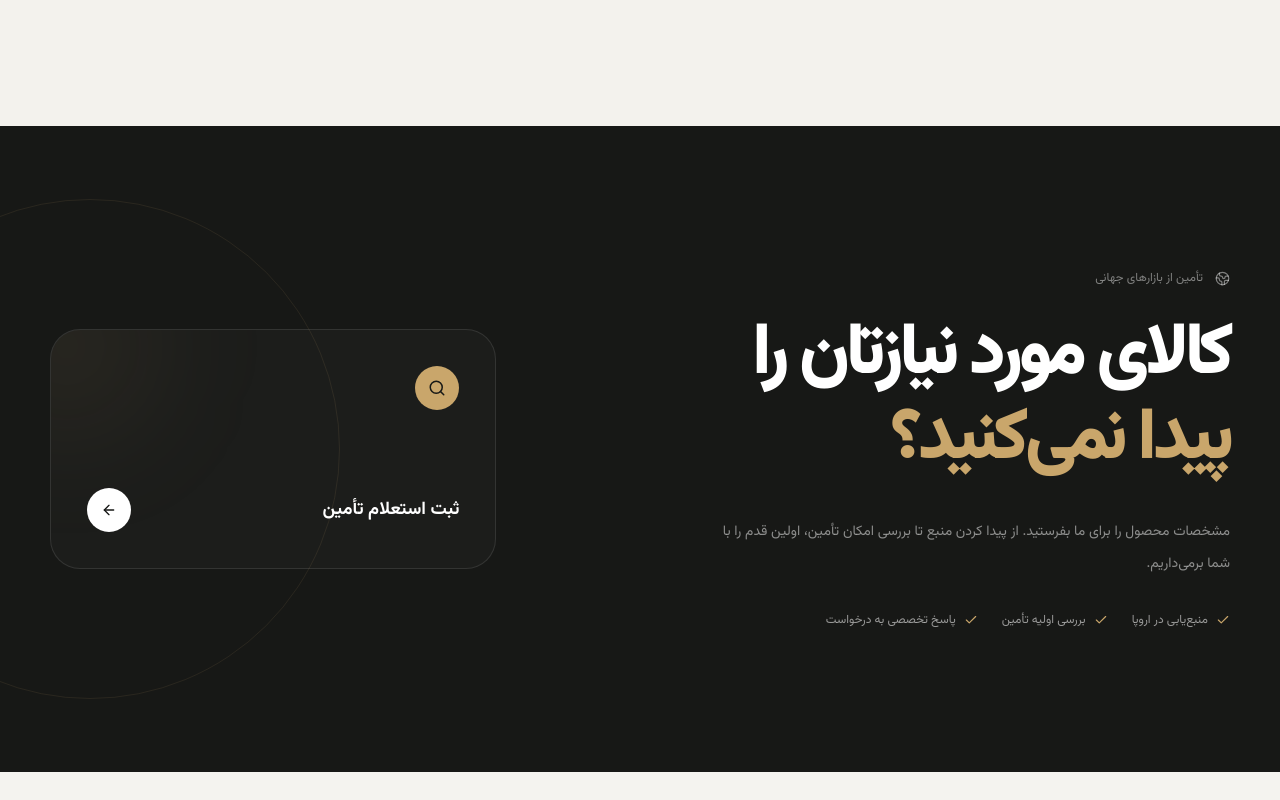
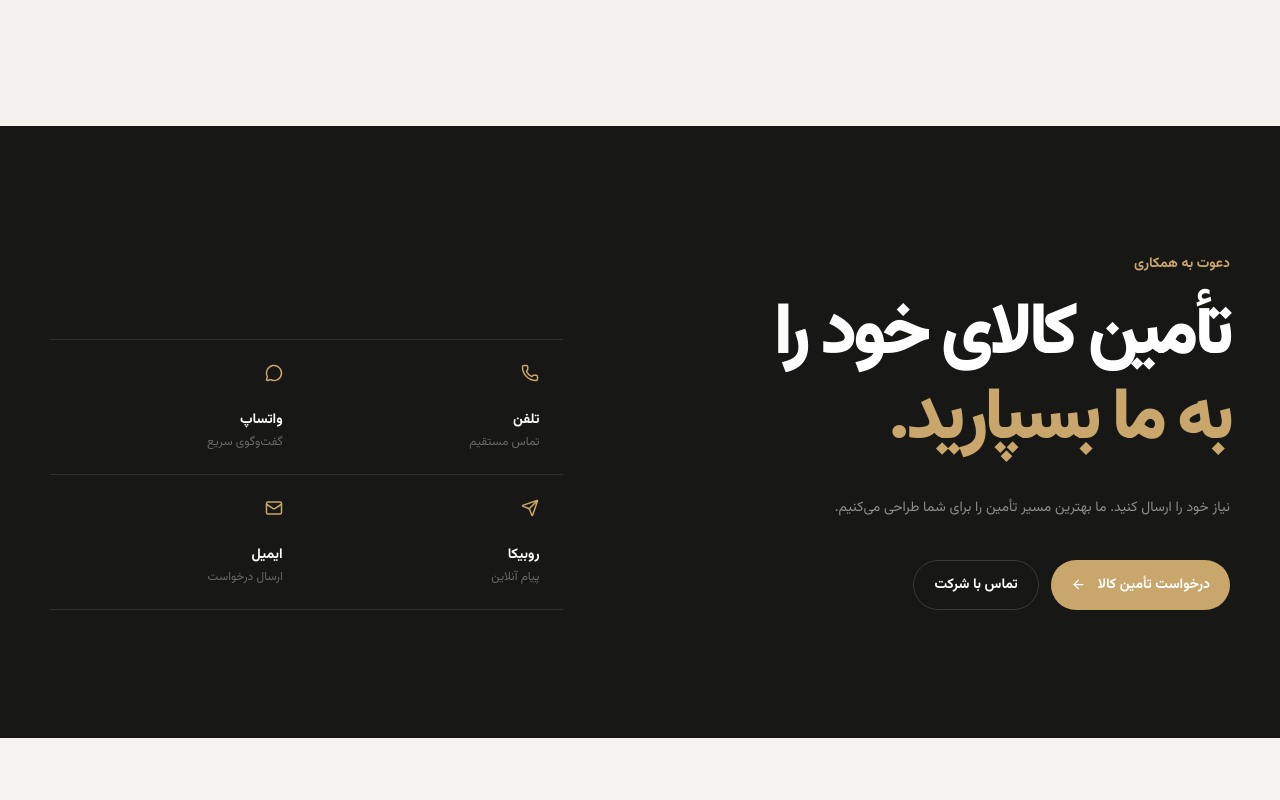
Before and after one commit to artinasd/import-export, a Next.js app: page / in a window 1280 px wide. Shown: the part 3220-4020 px from the top of the page. Built offline with nearby package versions, Linux system fonts and the light colour scheme.

Commit message:
Update collaboration CTA to client-approved inquiry and contact channels

```diff
--- a/components/home/InquiryCTA.js
+++ b/components/home/InquiryCTA.js
@@ -1,24 +1,14 @@
-import { ArrowLeft, Check, Globe2, Search } from "lucide-react";
+import { ArrowLeft, Mail, MessageCircle, Phone, Send } from "lucide-react";
 
-const benefits = ["منبع‌یابی در اروپا", "بررسی اولیه تأمین", "پاسخ تخصصی به درخواست"];
+const channels = [[Phone, "تلفن", "تماس مستقیم"], [MessageCircle, "واتساپ", "گفت‌وگوی سریع"], [Send, "روبیکا", "پیام آنلاین"], [Mail, "ایمیل", "ارسال درخواست"]];
 
 export default function InquiryCTA() {
   return (
-    <section id="inquiry" className="relative overflow-hidden bg-[#171816] py-24 text-white lg:py-36">
-      <div className="pointer-events-none absolute -left-40 top-1/2 h-[500px] w-[500px] -translate-y-1/2 rounded-full border border-[#c9a66b]/10" />
-      <div className="container-site relative">
-        <div className="grid gap-14 lg:grid-cols-[1fr_.7fr] lg:items-center lg:gap-24">
-          <div>
-            <div className="mb-7 flex items-center gap-3 text-xs text-white/45"><Globe2 size={15} /> تأمین از بازارهای جهانی</div>
-            <h2 className="font-display text-balance text-4xl font-black leading-[1.18] sm:text-5xl lg:text-7xl">کالای مورد نیازتان را<br /><span className="text-[#c9a66b]">پیدا نمی‌کنید؟</span></h2>
-            <p className="mt-8 max-w-lg text-sm leading-8 text-white/50">مشخصات محصول را برای ما بفرستید. از پیدا کردن منبع تا بررسی امکان تأمین، اولین قدم را با شما برمی‌داریم.</p>
-            <div className="mt-8 flex flex-wrap gap-x-6 gap-y-3">{benefits.map((item) => <span key={item} className="flex items-center gap-2 text-xs text-white/55"><Check size={14} className="text-[#c9a66b]" />{item}</span>)}</div>
-          </div>
-          <a href="#contact" className="group relative flex min-h-60 flex-col justify-between overflow-hidden rounded-[30px] border border-white/10 bg-white/[0.025] p-7 transition duration-500 hover:-translate-y-1 hover:border-[#c9a66b]/60 sm:p-9">
-            <div className="absolute -left-16 -top-16 h-40 w-40 rounded-full bg-[#c9a66b]/10 blur-3xl transition duration-700 group-hover:bg-[#c9a66b]/20" />
-            <span className="relative flex h-11 w-11 items-center justify-center rounded-full bg-[#c9a66b] text-[#171816]"><Search size={18} /></span>
-            <span className="relative flex items-center justify-between gap-4 text-lg font-bold">ثبت استعلام تأمین<span className="flex h-11 w-11 items-center justify-center rounded-full bg-white text-[#171816] transition group-hover:-translate-x-1 group-hover:bg-[#c9a66b]"><ArrowLeft size={16} /></span></span>
-          </a>
+    <section id="inquiry" className="bg-[#171816] py-24 text-white lg:py-32">
+      <div className="container-site">
+        <div className="grid gap-14 lg:grid-cols-[1fr_.9fr] lg:items-end lg:gap-24">
+          <div><p className="mb-5 text-sm font-bold text-[#c9a66b]">دعوت به همکاری</p><h2 className="font-display max-w-3xl text-balance text-4xl font-black leading-[1.18] sm:text-5xl lg:text-7xl">تأمین کالای خود را<br /><span className="text-[#c9a66b]">به ما بسپارید.</span></h2><p className="mt-7 max-w-xl text-sm leading-8 text-white/50">نیاز خود را ارسال کنید. ما بهترین مسیر تأمین را برای شما طراحی می‌کنیم.</p><div className="mt-9 flex flex-wrap gap-3"><a href="#contact" className="inline-flex items-center gap-3 rounded-full bg-[#c9a66b] px-5 py-3.5 text-sm font-bold text-[#171816] transition hover:bg-white">درخواست تأمین کالا <ArrowLeft size={15} /></a><a href="#contact" className="inline-flex items-center gap-3 rounded-full border border-white/15 px-5 py-3.5 text-sm font-bold text-white transition hover:border-white/35">تماس با شرکت</a></div></div>
+          <div className="grid grid-cols-2 border-t border-white/10 sm:grid-cols-4 lg:grid-cols-2">{channels.map(([Icon, title, text]) => <a href="#contact" key={title} className="group border-b border-white/10 p-5 transition hover:bg-white/[0.04] sm:p-6"><Icon size={18} className="text-[#c9a66b]" /><p className="mt-7 text-sm font-bold">{title}</p><p className="mt-1 text-xs text-white/35">{text}</p></a>)}</div>
         </div>
       </div>
     </section>
```
